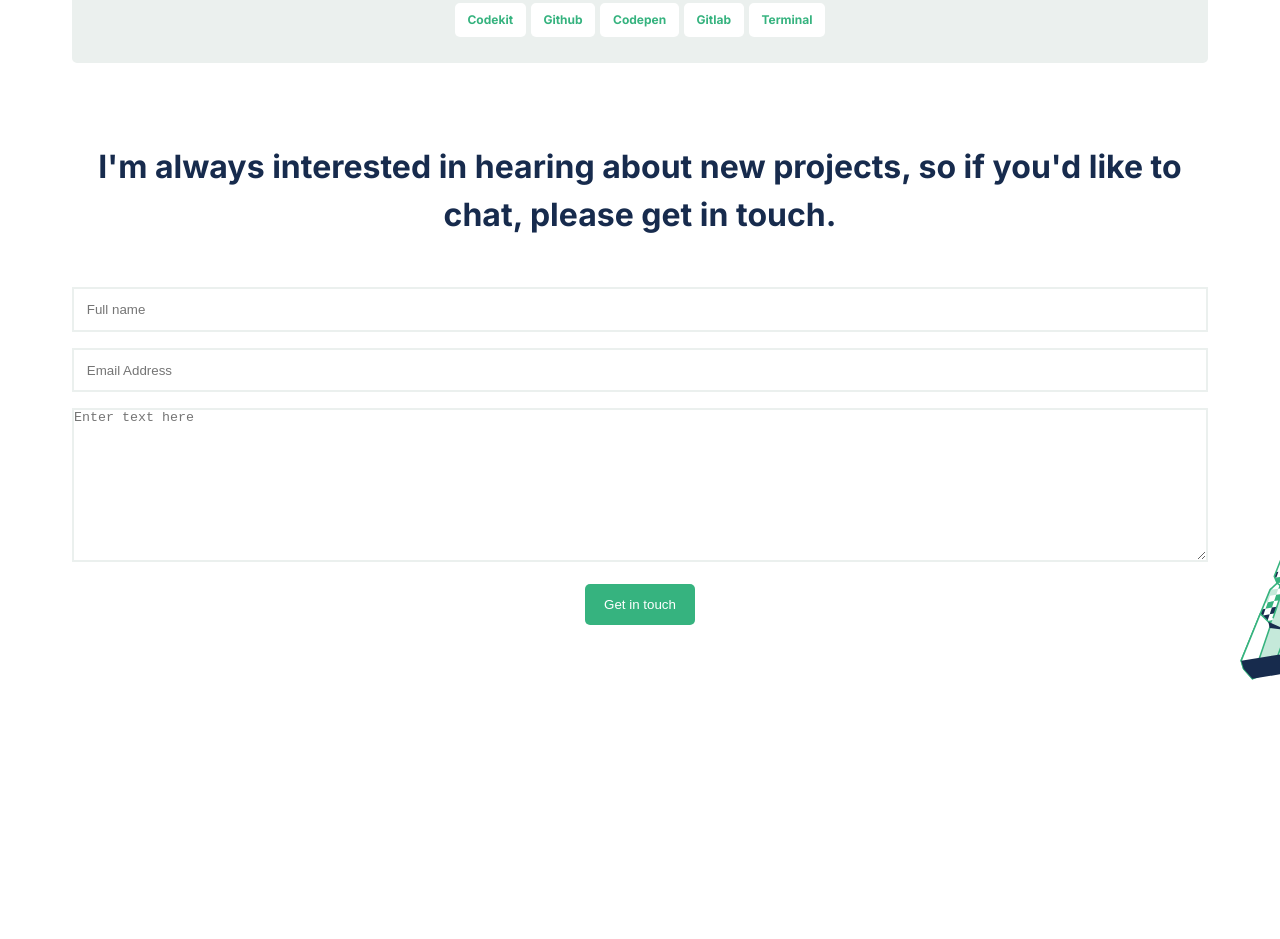
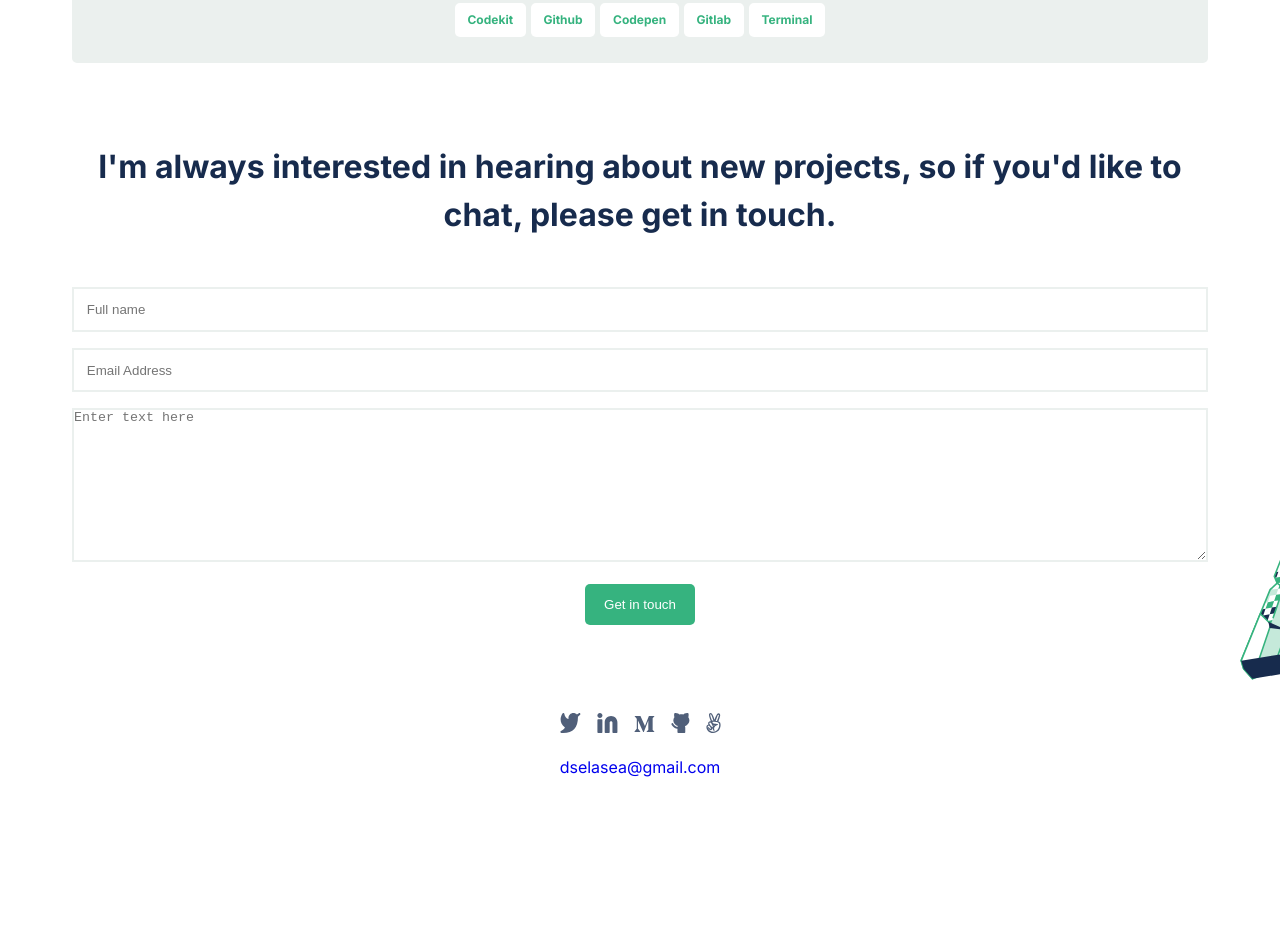
Before and after one commit to dselasea/portfolio, a website: page index.html in a window 1280 px wide. Shown: the part 4499-5438 px from the top of the page. Before the commit the page ends 5180 px from the top, so only its background shows below. Drawn offline with Linux system fonts and the light colour scheme.

Commit message:
Added footer

```diff
--- a/index.html
+++ b/index.html
@@ -196,6 +196,20 @@
             </div>
         </div>
     </section>
-
+    <!-- Footer -->
+    <footer class="footer">
+        <div class="containter">
+             <div class="footer__social">
+                <ul class="hero__social">
+                    <li><a href="#" class="hero__social-links"><img src="./images/twitter.svg" alt="Twitter"></a></li>
+                    <li><a href="#" class="hero__social-links"><img src="./images/Linkedin icon.svg" alt="Linkedin"></a></li>
+                    <li><a href="#" class="hero__social-links"><img src="./images/medium.svg" alt="Meduim"></a></li>
+                    <li><a href="#" class="hero__social-links"><img src="./images/github.svg" alt="Github"></a></li>
+                    <li><a href="#" class="hero__social-links"><img src="./images/angellist.svg " alt="Angllist"></a></li>
+                </ul>
+                <a href="#" class="footer__email">dselasea@gmail.com</a>
+             </div>
+        </div>
+    </footer>
 </body>
 </html>
--- a/style.css
+++ b/style.css
@@ -199,8 +199,7 @@ a {
 /* About */
 .about {
   text-align: center;
-  background: url(./images/mobile-illustration-1.svg) 100% 0 no-repeat,
-  url(./images/mobile-illustration-2.svg) 0 100% no-repeat;
+  background: url(./images/mobile-illustration-1.svg) 100% 0 no-repeat, url(./images/mobile-illustration-2.svg) 0 100% no-repeat;
 }
 
 .about__text {
@@ -245,3 +244,10 @@ a {
 .form-control input {
   padding: 0.8rem;
 }
+
+/* Footer */
+.footer {
+  padding-top: 1rem;
+  padding-bottom: 10rem;
+  text-align: center;
+}
```
